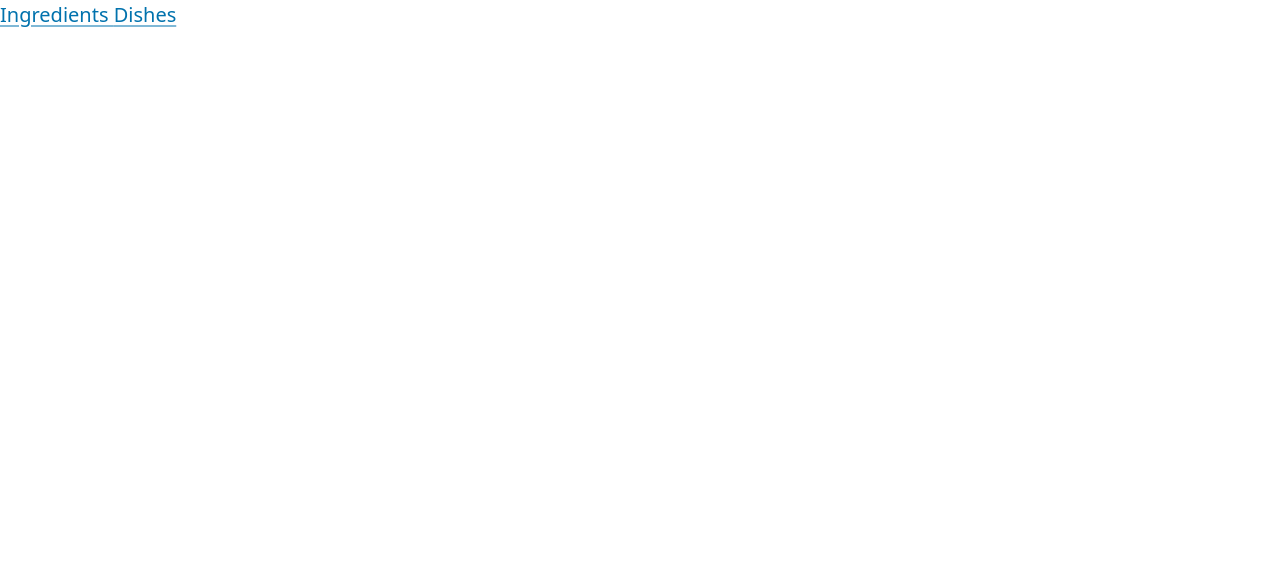
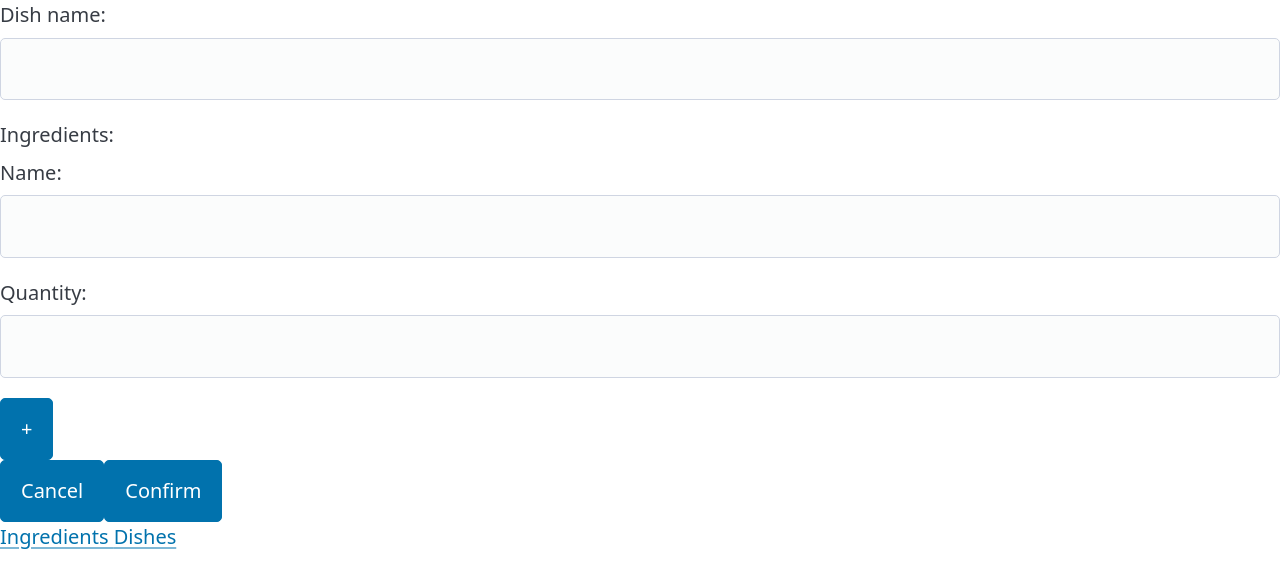
Before and after one commit to luoxinnan/DishDashApp, a React (Vite) app in the folder Frontend/: page /dishes/add-dish in a window 1280 px wide. Shown: the top 588 px of the page. Built offline with nearby package versions, Linux system fonts and the light colour scheme.

Commit message:
Create AddDishForm

```diff
--- a/Frontend/src/App.tsx
+++ b/Frontend/src/App.tsx
@@ -1,7 +1,9 @@
 import { FormEvent, useState } from 'react'
-import {BrowserRouter as Router, Route, Switch,Link} from 'react-router-dom';
+import { BrowserRouter as Router, Route, Switch, Link, useHistory } from 'react-router-dom';
 import AddIngredForm from './components/AddIngredForm';
 import IngredCards from './components/IngredCards';
+import AddDishForm from './components/AddDishForm';
+import AddDishDetailForm from './components/AddDishDetailForm';
 
 
 // temp
@@ -10,51 +12,66 @@ export type Ingred = {
   quantity: number
 }
 
-
 export function App() {
 
-  const[ingreds, setIngreds] = useState([
-    {name: "Tomato", quantity: 1},
-    {name: "Egg", quantity: 4},
-    {name: "Spring onion", quantity: 3}
+  const [ingreds, setIngreds] = useState([
+    { name: "Tomato", quantity: 1 },
+    { name: "Egg", quantity: 4 },
+    { name: "Spring onion", quantity: 3 }
   ]);
+  const [tempdishName, setTempDishName] = useState<string>("");
 
 
-  function addIngredToList(event: FormEvent<HTMLFormElement>){
+
+  function addIngredToList(event: FormEvent<HTMLFormElement>) {
     event?.preventDefault();
     const form = event.currentTarget;
     const formData = new FormData(form);
     const name = formData.get('ingred-name') as string;
 
     /* TODO:
-      - Send post reequest
+      - Send post reequest (name and quantity 0)
       - Alert added
       - setIngredList for update
     */
+  }
+
+  function addDishToList(event: FormEvent<HTMLFormElement>) {
+    event?.preventDefault();
+    const form = event.currentTarget;
+    const formData = new FormData(form);
+    const name = formData.get('dish-name') as string;
+
   }
 
 
 
 
   return (
-    <>
+
     <Router>
       <Switch>
+
         <Route exact path="/">
-          <AddIngredForm func={addIngredToList}/>
-          <IngredCards ingreds={ingreds}/>
+          <AddIngredForm func={addIngredToList} />
+          <IngredCards ingreds={ingreds} />
         </Route>
+
         <Route exact path="/dishes">
-            <h1>Hi</h1>
+          <AddDishForm func={addDishToList} />
         </Route>
+
+
+        <Route exact path="/dishes/add-dish">
+          <AddDishDetailForm dishName={tempdishName} />
+        </Route>
+
+
       </Switch>
       <Link to="/">Ingredients </Link>
       <Link to="/dishes">Dishes</Link>
     </Router>
 
-
-
-    </>
   )
 }
 
--- /dev/null
+++ b/Frontend/src/components/AddDishDetailForm.tsx
@@ -0,0 +1,24 @@
+import { Props } from "./types/addDishDetailFormTypes";
+import QuantitySpinner from "./QuantitySpinner"
+import { BrowserRouter as Router, Route, Switch, Link, useHistory } from 'react-router-dom';
+
+export default function AddDishDetailForm({dishName}: Props){
+    return (
+        <>
+        <label>Dish name: </label>
+        <input type="text" name="dishName" value={dishName} />
+        <label>Ingredients: </label>
+        <label>Name: </label>
+        <input type="text" name="dish-ingredient-name" value={dishName} />
+        <label>Quantity: </label>
+        <input type="text" name="dish-ingredient-quantity" />
+        <button>+</button>
+        <br />
+
+        <Link to="/dishes"><button>Cancel</button></Link>
+        <button>Confirm</button>
+        <br />
+
+        </>
+    )
+}
--- /dev/null
+++ b/Frontend/src/components/AddDishForm.tsx
@@ -0,0 +1,15 @@
+import { Props } from "./types/addDishFormTypes";
+import {BrowserRouter as Router, Route, Link} from 'react-router-dom';
+
+export default function AddIngredForm({ func }: Props) {
+    return (
+        <>
+            <form onSubmit={func}>
+                <input type="text" placeholder="Add a dish" name="dish-name" required />
+                <Link to="/dishes/add-dish">
+                    <button type="submit" className="submit-btn">Add</button>
+                </Link>
+            </form>
+        </>
+    )
+}
--- /dev/null
+++ b/Frontend/src/components/types/addDishDetailFormTypes.ts
@@ -0,0 +1,4 @@
+
+export type Props = {
+    dishName: string
+}
--- /dev/null
+++ b/Frontend/src/components/types/addDishFormTypes.ts
@@ -0,0 +1,5 @@
+import { FormEvent } from "react";
+
+export type Props = {
+    func : (event: FormEvent<HTMLFormElement>) => void;
+}
```
Also changed, not shown: 1 other file (tests, documents, lock files or other folders).
